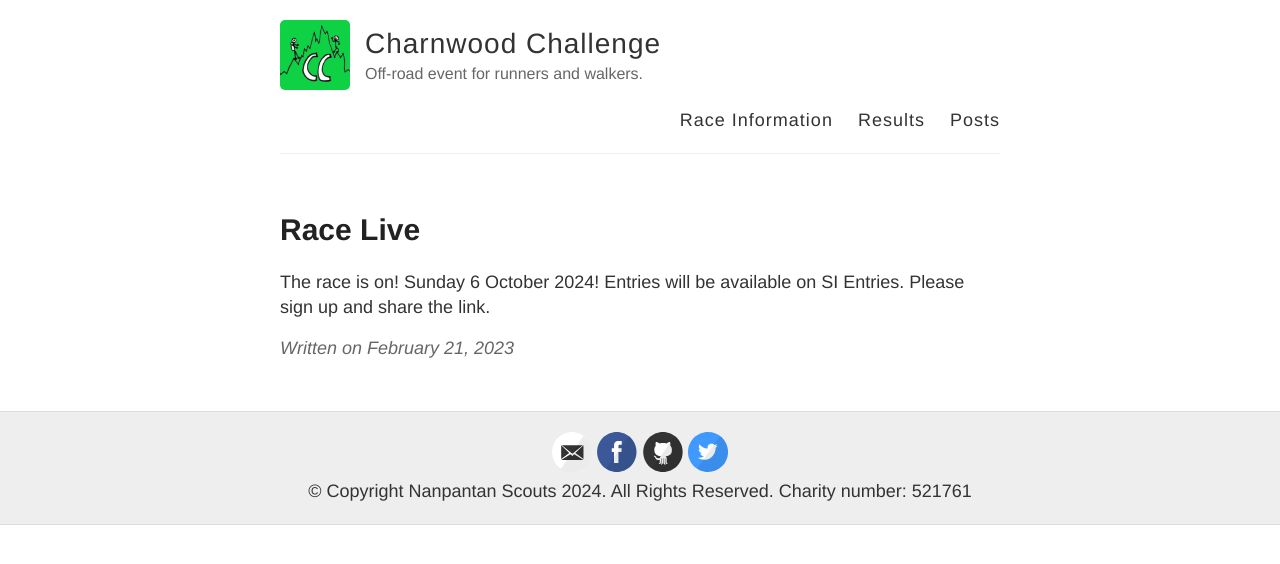
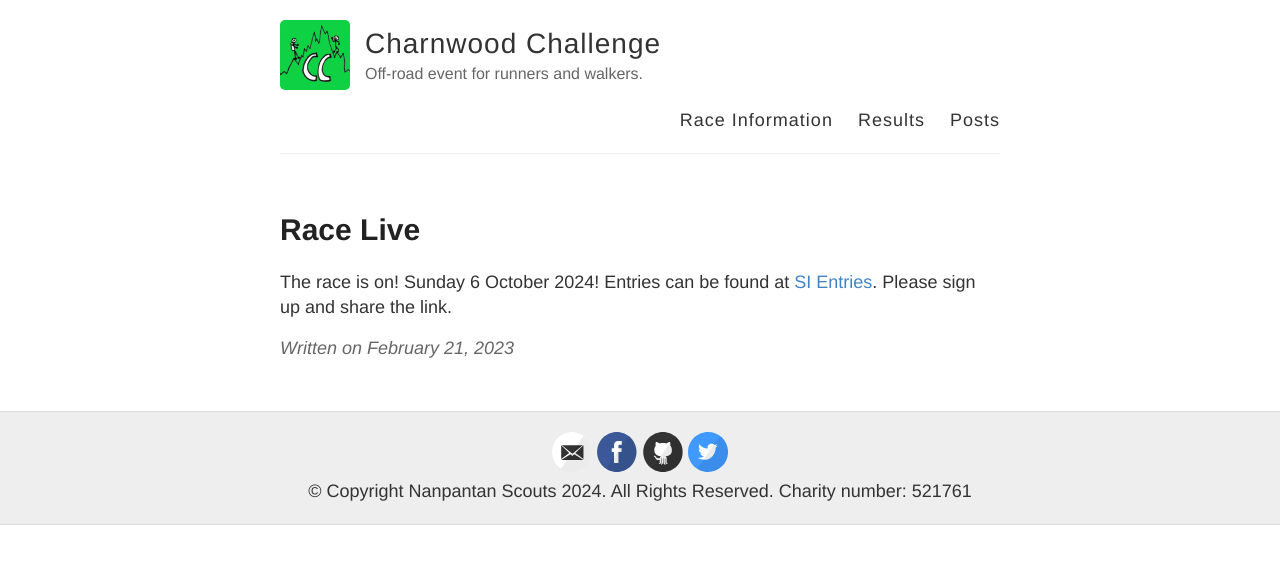
Before and after one commit to Charnwood-Challenge/Charnwood-Challenge.github.io, a Jekyll site: the page built from _posts/2023-02-21-Race-Live.md, in a window 1280 px wide. Shown: the top 564 px of the page. Built offline with Jekyll 4.4.1, drawn with Linux system fonts in a browser that asks for light colours; our own code applies the rules of GitHub Pages for plain Markdown files.

Commit message:
Update 2023-02-21-Race-Live.md

```diff
--- a/_posts/2023-02-21-Race-Live.md
+++ b/_posts/2023-02-21-Race-Live.md
@@ -1,2 +1,2 @@
 The race is on! Sunday 6 October 2024!
-Entries will be available on SI Entries. Please sign up and share the link.
+Entries can be found at [SI Entries](https://www.sientries.co.uk/event.php?elid=Y&event_id=13506). Please sign up and share the link.
```
